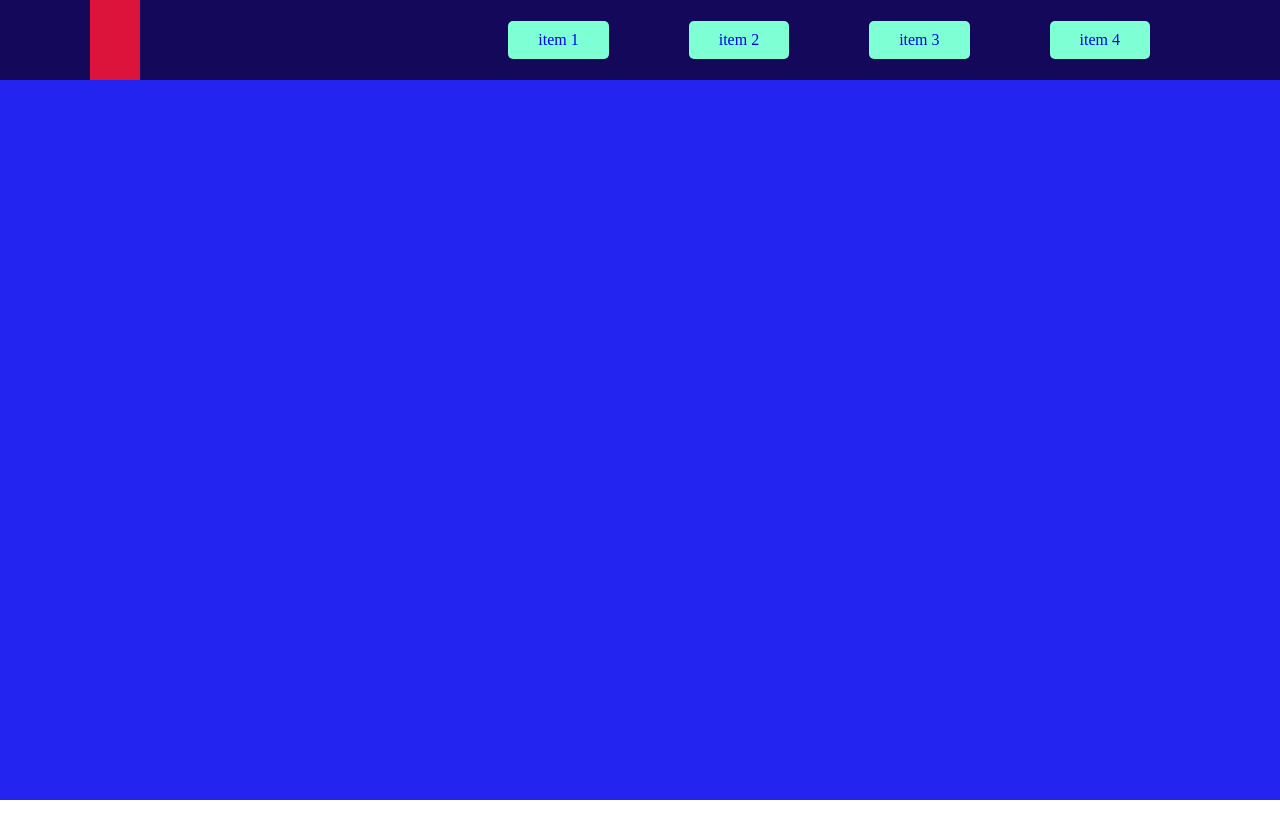
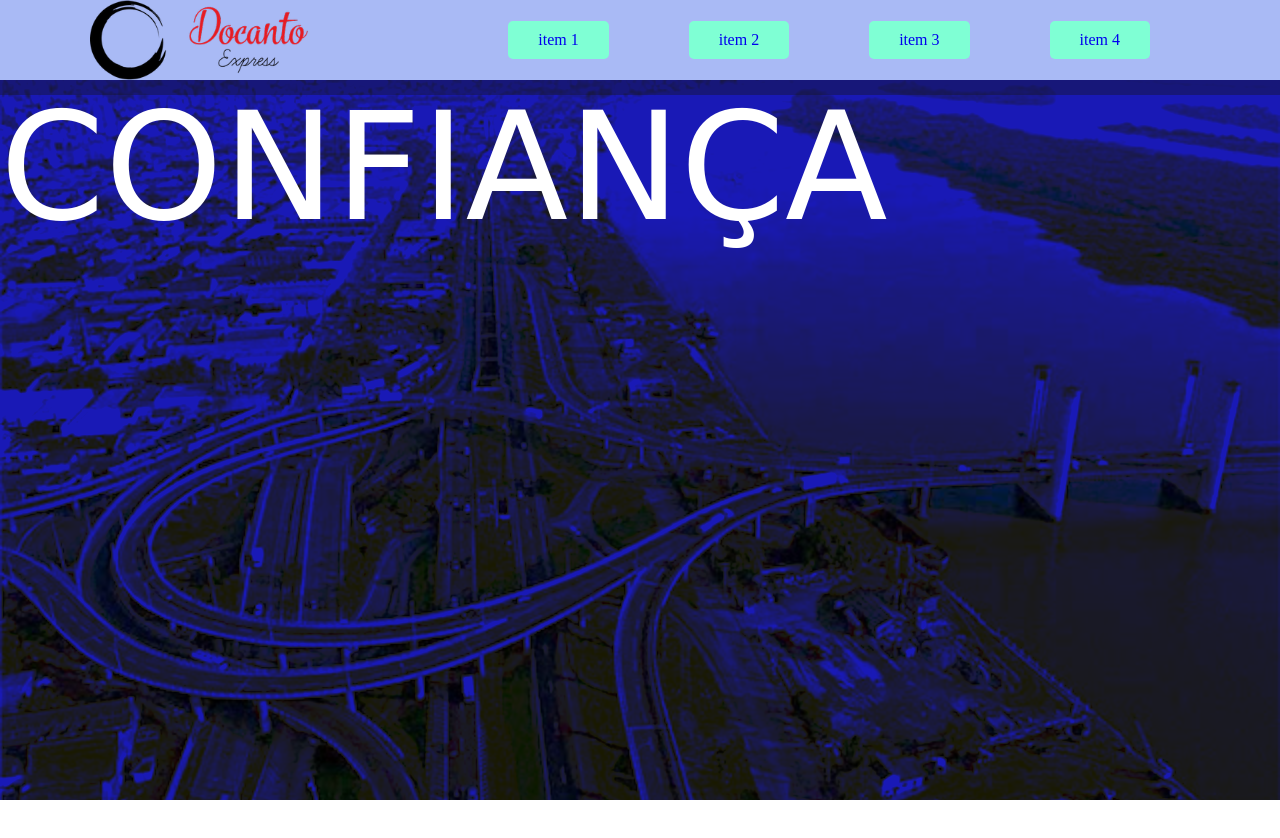
Before and after one commit to RobertoRodmann/meu-site, a plain HTML site: page index.html in a window 1280 px wide. Before the commit the page ends 800 px from the top, so only its background shows below. Drawn offline with Linux system fonts and the light colour scheme; a web font is replaced by a local one.

Commit message:
auladodia22denov

```diff
--- a/index.html
+++ b/index.html
@@ -7,6 +7,7 @@
     <meta name="viewport" content="width=device-width, initial-scale=1.0">
     <title>MEU SITE </title>
     <Link rel="stylesheet" href="source/style.css">
+        <link href="https://fonts.googleapis.com/css2?family=Rubik+Microbe&display=swap" rel="stylesheet">
 </head>
 
 <body>
@@ -15,19 +16,31 @@
 
 
         <div class="header">
-            <div class="logo"></div>
+            <div class="logo">
+                <img src="./source/IMG/logo.png">
+            </div>
             <div class="menu">
                 <ul>
-                    <a href="#"><li>item 1</li></a>
-                    <a href="#"><li>item 2</li></a>
-                    <a href="#"><li>item 3</li></a>
-                    <a href="#"><li>item 4</li></a>
+                    <a href="#">
+                        <li>item 1</li>
+                    </a>
+                    <a href="#">
+                        <li>item 2</li>
+                    </a>
+                    <a href="#">
+                        <li>item 3</li>
+                    </a>
+                    <a href="#">
+                        <li>item 4</li>
+                    </a>
 
                 </ul>
             </div>
 
         </div>
-
+        <div class="main-content">
+            CONFIANÇA
+        </div>
 
 
 
@@ -37,7 +50,12 @@
 
 
 
-    <div class="empresa"></div>
+    <div class="empresa">
+
+
+
+
+    </div>
     <div class="informacoes"></div>
     <div class="footer"></div>
 </body>
--- a/source/style.css
+++ b/source/style.css
@@ -5,19 +5,27 @@
 }
 
 .home {
-    background-color: rgb(36, 36, 240);
+    background-color: rgb(25, 25, 182);
     width: 100vw;
     height: 100vh;
+    background-image: url("img/ponte-guaiba-porto-alegre.jpg");
+    background-position: center;
+    background-repeat: no-repeat;
+    background-size: cover;
+    background-blend-mode: darken, luminosity;
 
 }
 
 .header {
     width: 100vw;
     height: 80px;
-    background-color: rgb(20, 8, 90);
+    background-color: rgb(169, 186, 245);
     text-align: center;
     display: flex;
     justify-content: space-between;
+    box-shadow: 0px 15px rgba(22, 22, 31,0.4);
+    background-repeat: repeat-x;
+    background-position: 5px;
 
 
 
@@ -25,18 +33,23 @@
 
 .logo {
     margin-left: 90px;
+}
+
+.logo img {
     height: 80px;
-    background-color: crimson;
-    width: 50px;
 }
 
 .menu {
     margin-right: 90px;
     height: 80px;
 
+}
 
-
-
+.main-content {
+    font-size: 150px;
+    font-family: 50px;
+    color:rgb(255, 255, 255);
+    font-family: 'Rubik Microbe', cursive;
 }
 
 ul {
@@ -67,5 +80,9 @@ a:link {
 }
 
 li:hover {
-    background-color: rgb(0, 0, 0);
+    background-color:#687BF7;
 }
+.empresa{
+
+    height: 500px;
+}
```
Also changed, not shown: source/IMG/20200214-apaixonados-por-porto-alegre.png (added), source/IMG/images.jpg (added), source/IMG/logo.png (added), source/IMG/ponte-guaiba-porto-alegre.jpg (added).
